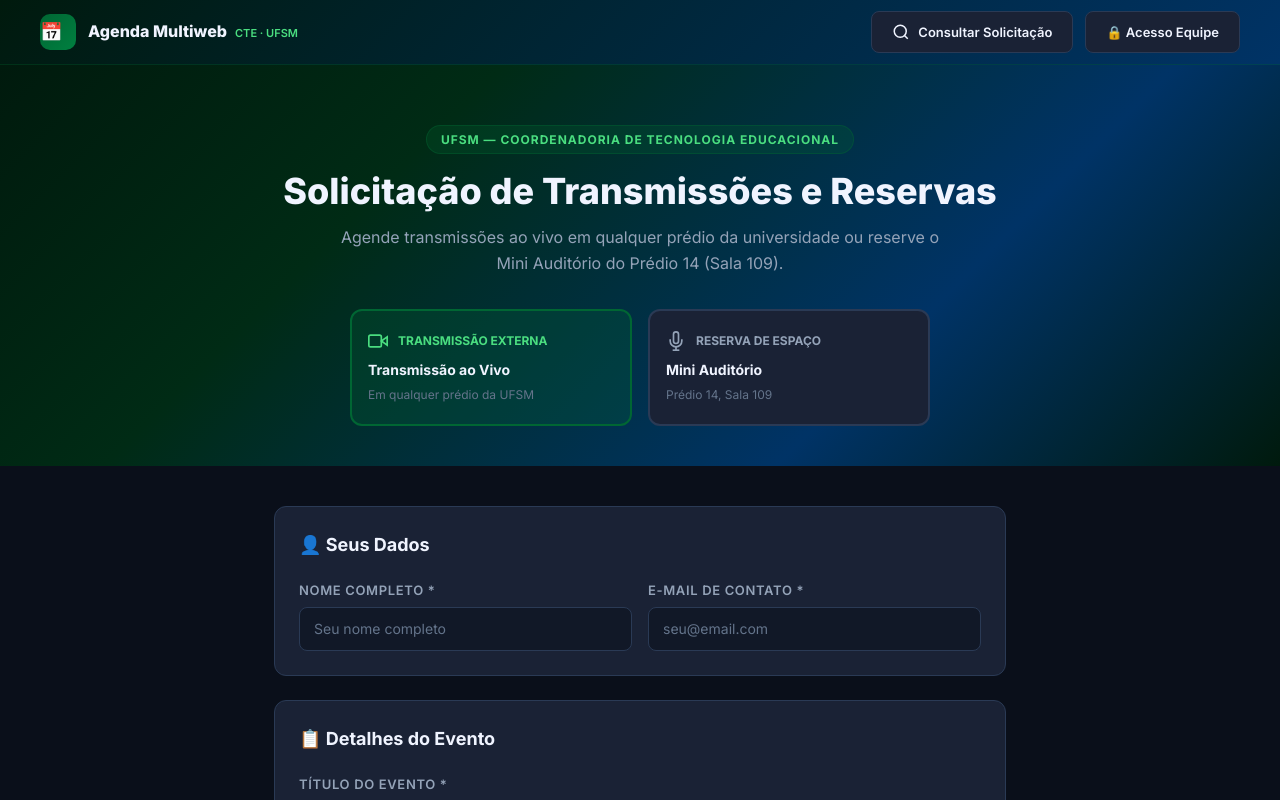
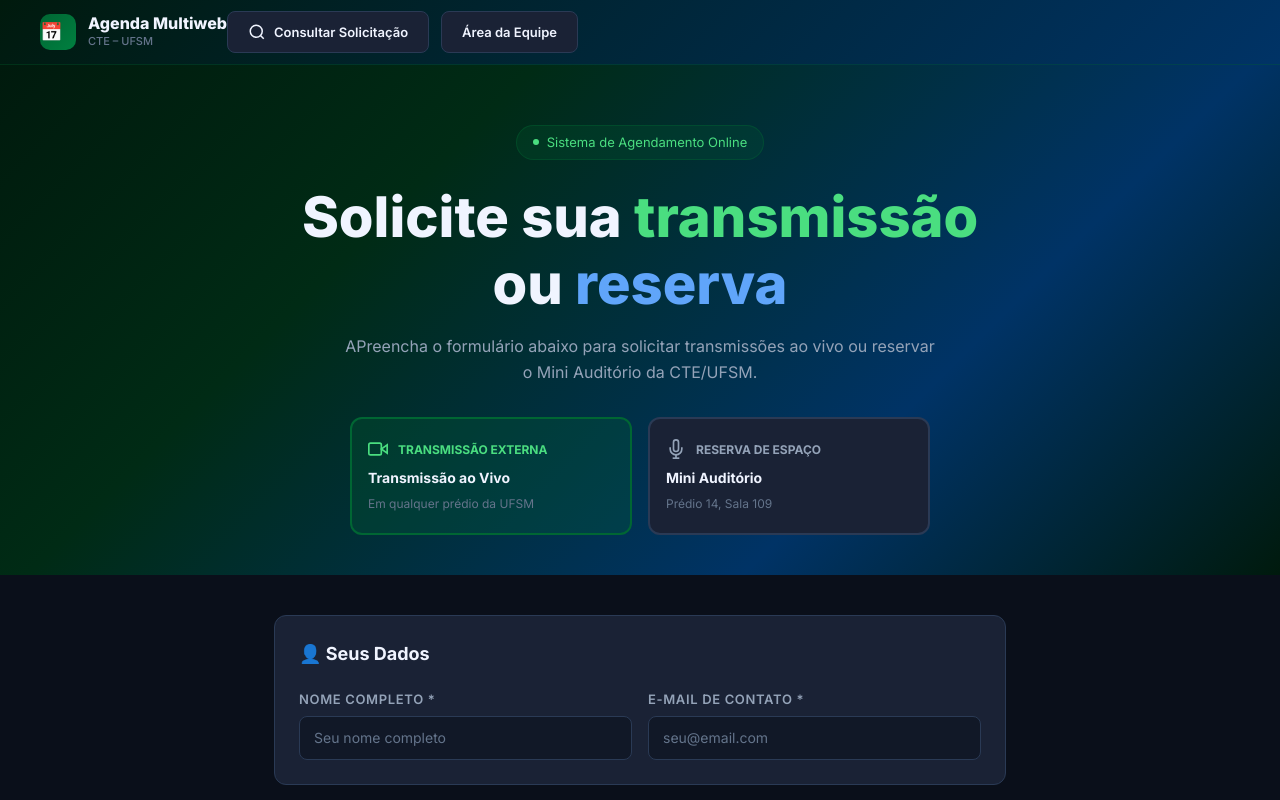
Before and after one commit to AnthonyPerotti/agenda-multiweb, a Next.js app: page / in a window 1280 px wide. Shown: the top 800 px of the page. Built offline with nearby package versions, Linux system fonts and the light colour scheme.

Commit message:
fix: restore exact original header layout with CTE - UFSM subtitle and Area da Equipe button

```diff
--- a/app/page.tsx
+++ b/app/page.tsx
@@ -264,17 +264,15 @@
       >
         <div
           style={{
-            width: "100%",
             maxWidth: 1200,
             margin: "0 auto",
             display: "flex",
-            flexDirection: "row",
             alignItems: "center",
             justify: "space-between",
             height: 64,
           }}
         >
-          <div style={{ display: "flex", alignItems: "center", gap: 12, flexShrink: 0 }}>
+          <div style={{ display: "flex", alignItems: "center", gap: 12 }}>
             <div
               style={{
                 width: 36,
@@ -290,12 +288,12 @@
               📅
             </div>
             <div>
-              <span style={{ fontWeight: 800, color: "#f0f4ff", fontSize: 16 }}>Agenda Multiweb</span>
-              <span style={{ color: "#4ade80", fontSize: 11, marginLeft: 8, fontWeight: 600 }}>CTE · UFSM</span>
+              <div style={{ fontWeight: 800, color: "#f0f4ff", fontSize: 16, lineHeight: 1.2 }}>Agenda Multiweb</div>
+              <div style={{ color: "#64748b", fontSize: 11, fontWeight: 500 }}>CTE – UFSM</div>
             </div>
           </div>
 
-          <div style={{ display: "flex", gap: 12, alignItems: "center", marginLeft: "auto" }}>
+          <div style={{ display: "flex", gap: 12, alignItems: "center" }}>
             <button
               className="btn btn-secondary"
               onClick={() => router.push("/consultar")}
@@ -308,7 +306,7 @@
               onClick={() => router.push("/login")}
               style={{ fontSize: 13 }}
             >
-              🔒 Acesso Equipe
+              Área da Equipe
             </button>
           </div>
         </div>
@@ -316,37 +314,32 @@
 
       {/* Hero Section */}
       <div className="hero-gradient" style={{ padding: "60px 24px 40px", textAlign: "center" }}>
-        <div style={{ maxWidth: 760, margin: "0 auto" }}>
-          <span
+        <div style={{ maxWidth: 720, margin: "0 auto" }}>
+          <div
             style={{
-              background: "rgba(0,102,51,0.25)",
+              display: "inline-flex",
+              alignItems: "center",
+              gap: 8,
+              background: "rgba(0,102,51,0.2)",
               border: "1px solid rgba(0,102,51,0.4)",
+              borderRadius: 20,
+              padding: "6px 16px",
+              fontSize: 13,
               color: "#4ade80",
-              fontSize: 12,
-              fontWeight: 700,
-              padding: "4px 14px",
-              borderRadius: 20,
-              textTransform: "uppercase",
-              letterSpacing: 1,
-              display: "inline-block",
-              marginBottom: 16,
+              marginBottom: 24,
             }}
           >
-            UFSM — Coordenadoria de Tecnologia Educacional
-          </span>
-          <h1
-            style={{
-              fontSize: 36,
-              fontWeight: 900,
-              color: "#f0f4ff",
-              lineHeight: 1.2,
-              marginBottom: 12,
-            }}
-          >
-            Solicitação de Transmissões e Reservas
+            <span style={{ width: 6, height: 6, background: "#4ade80", borderRadius: "50%", display: "inline-block" }} />
+            Sistema de Agendamento Online
+          </div>
+          <h1 style={{ fontSize: "clamp(32px, 5vw, 56px)", fontWeight: 800, color: "#f0f4ff", lineHeight: 1.2, marginBottom: 16 }}>
+            Solicite sua{" "}
+            <span style={{ color: "#4ade80" }}>transmissão</span>{" "}
+            ou{" "}
+            <span style={{ color: "#60a5fa" }}>reserva</span>
           </h1>
           <p style={{ color: "#94a3b8", fontSize: 16, maxWidth: 600, margin: "0 auto 32px" }}>
-            Agende transmissões ao vivo em qualquer prédio da universidade ou reserve o Mini Auditório do Prédio 14 (Sala 109).
+            APreencha o formulário abaixo para solicitar transmissões ao vivo ou reservar o Mini Auditório da CTE/UFSM.
           </p>
 
           {/* Seleção do Tipo de Serviço */}
```
